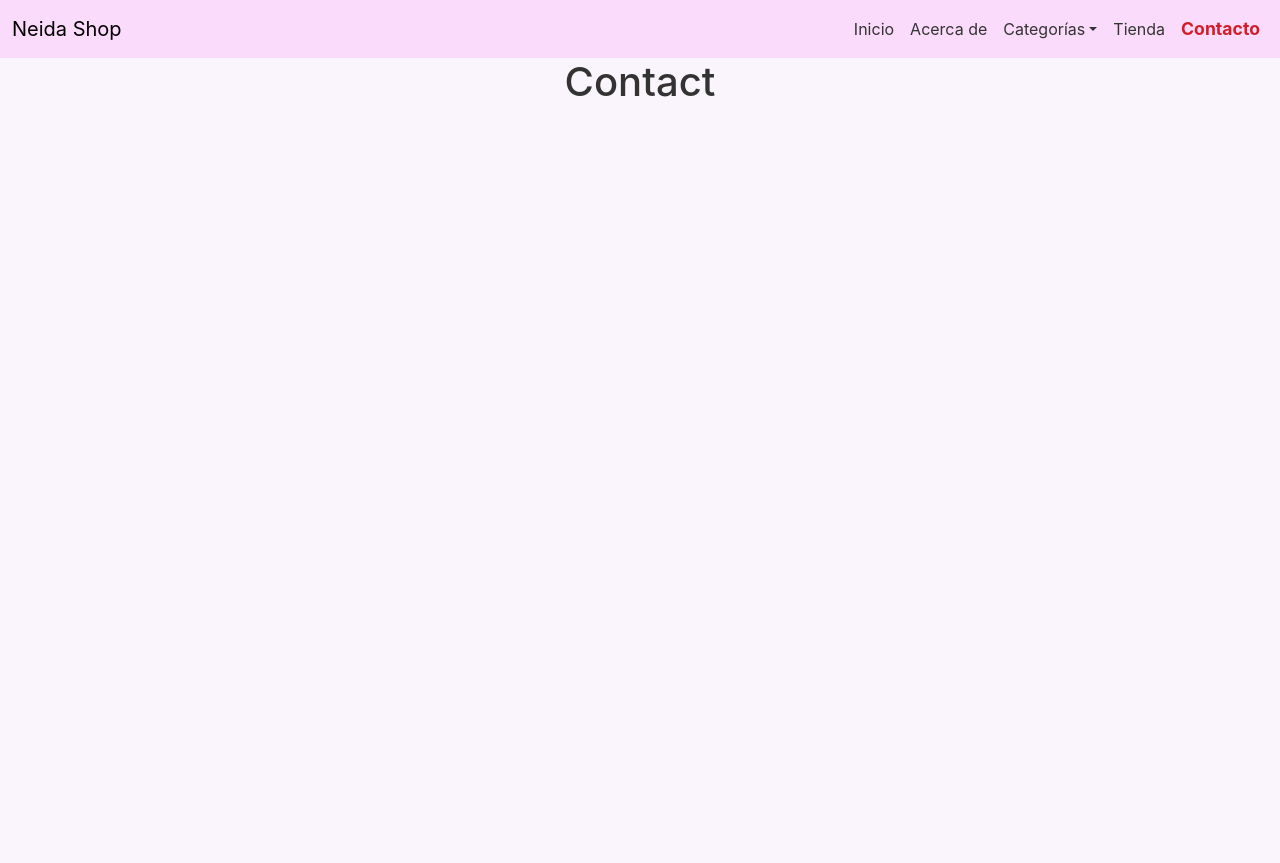
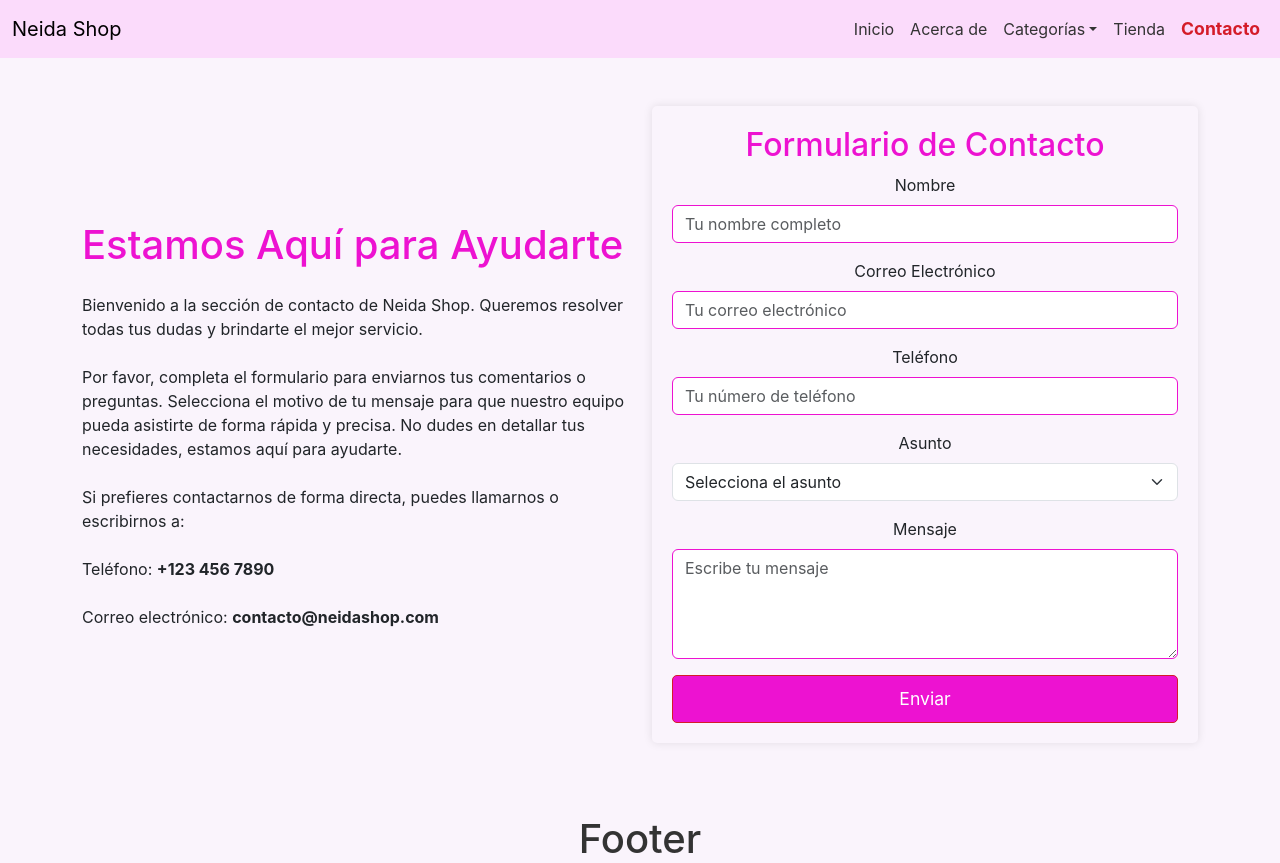
Before and after one commit to Codelium-team/neidashopoline_landingPage_1CTA, a React (Vite) app: page /contact in a window 1280 px wide. Before the commit the page ends 800 px from the top, so only its background shows below. Built offline with nearby package versions, Linux system fonts and the light colour scheme.

Commit message:
feat: :sparkles: ADD Agrega sección contacto
ADD Agrega sección contacto

```diff
--- a/src/App.jsx
+++ b/src/App.jsx
@@ -5,6 +5,7 @@ import Navbar from "./components/Navbar";
 import "bootstrap/dist/css/bootstrap.min.css";
 import "bootstrap/dist/js/bootstrap.bundle.min";
 import "./App.css";
+import Footer from "./components/Footer";
 
 function App() {
   return (
@@ -12,6 +13,7 @@ function App() {
       <Navbar />
 
       <AppRouter />
+      <Footer />
     </Router>
   );
 }
--- /dev/null
+++ b/src/components/Footer.jsx
@@ -0,0 +1,11 @@
+import React from "react";
+
+function Footer() {
+  return (
+    <>
+      <h1>Footer</h1>
+    </>
+  );
+}
+
+export default Footer;
--- /dev/null
+++ b/src/components/pages/Contact.css
@@ -0,0 +1,76 @@
+/* Apply color palette from :root */
+
+.text-primary-main {
+  color: var(--primary-main);
+}
+
+.text-dark {
+  color: var(--text-color-dark);
+}
+
+.text-light {
+  color: var(--text-color-light);
+}
+
+.form-control {
+  border: 1px solid var(--primary-main);
+}
+
+form {
+  background-color: var(--neutral-background);
+  padding: 20px;
+  border-radius: 5px;
+  box-shadow: 0 0 10px rgba(0, 0, 0, 0.1);
+}
+
+form input,
+form select,
+form textarea {
+  margin-bottom: 15px;
+}
+
+.row {
+  display: flex;
+  align-items: center;
+}
+
+/* Left Text Content */
+.left-text-content {
+  display: flex;
+  flex-direction: column;
+  justify-content: center;
+  align-items: flex-start;
+  height: 100%;
+}
+
+/* Optional: Add some margin for spacing */
+.left-text-content h1,
+.left-text-content p {
+  margin-bottom: 1.5rem;
+  text-align: left;
+}
+
+/* Contact Form Button */
+button.btn-primary-main {
+  background-color: var(--primary-main);
+  color: var(--text-color-light);
+  border: 1px solid var(--primary-dark);
+  padding: 10px 20px;
+  width: 100%;
+  cursor: pointer;
+  border-radius: 5px;
+  font-size: 1.1rem;
+  transition: background-color 0.3s ease;
+}
+
+button.btn-primary-main:hover {
+  background-color: var(--primary-dark);
+  border-color: var(--primary-main);
+}
+
+/* Additional padding for mobile responsiveness */
+@media (max-width: 767px) {
+  .col-md-6 {
+    margin-bottom: 20px;
+  }
+}
--- a/src/components/pages/Contact.jsx
+++ b/src/components/pages/Contact.jsx
@@ -1,11 +1,104 @@
 import React from "react";
+import "./Contact.css";
 
-function Contact() {
+const Contact = () => {
   return (
-    <>
-      <h1>Contact</h1>
-    </>
+    <div className="container my-5">
+      <div className="row">
+        {/* Left Side: Text Content */}
+        <div className="col-md-6 left-text-content">
+          <h1 className="text-primary-main">Estamos Aquí para Ayudarte</h1>
+          <p className="text-dark">
+            Bienvenido a la sección de contacto de Neida Shop. Queremos resolver
+            todas tus dudas y brindarte el mejor servicio.
+          </p>
+          <p className="text-dark">
+            Por favor, completa el formulario para enviarnos tus comentarios o
+            preguntas. Selecciona el motivo de tu mensaje para que nuestro
+            equipo pueda asistirte de forma rápida y precisa. No dudes en
+            detallar tus necesidades, estamos aquí para ayudarte.
+          </p>
+          <p className="text-dark">
+            Si prefieres contactarnos de forma directa, puedes llamarnos o
+            escribirnos a:
+          </p>
+          <p className="text-dark">
+            Teléfono: <strong>+123 456 7890</strong>
+          </p>
+          <p className="text-dark">
+            Correo electrónico: <strong>contacto@neidashop.com</strong>
+          </p>
+        </div>
+
+        {/* Right Side: Contact Form */}
+        <div className="col-md-6">
+          <form>
+            <h2 className="text-primary-main">Formulario de Contacto</h2>
+            <div className="mb-3">
+              <label htmlFor="nombre" className="form-label text-dark">
+                Nombre
+              </label>
+              <input
+                type="text"
+                className="form-control"
+                id="nombre"
+                placeholder="Tu nombre completo"
+              />
+            </div>
+            <div className="mb-3">
+              <label htmlFor="email" className="form-label text-dark">
+                Correo Electrónico
+              </label>
+              <input
+                type="email"
+                className="form-control"
+                id="email"
+                placeholder="Tu correo electrónico"
+              />
+            </div>
+            <div className="mb-3">
+              <label htmlFor="telefono" className="form-label text-dark">
+                Teléfono
+              </label>
+              <input
+                type="tel"
+                className="form-control"
+                id="telefono"
+                placeholder="Tu número de teléfono"
+              />
+            </div>
+            <div className="mb-3">
+              <label htmlFor="asunto" className="form-label text-dark">
+                Asunto
+              </label>
+              <select className="form-select" id="asunto">
+                <option value="">Selecciona el asunto</option>
+                <option value="pregunta">Pregunta</option>
+                <option value="sugerencia">Sugerencia</option>
+                <option value="problema">Problema</option>
+              </select>
+            </div>
+            <div className="mb-3">
+              <label htmlFor="mensaje" className="form-label text-dark">
+                Mensaje
+              </label>
+              <textarea
+                className="form-control"
+                id="mensaje"
+                rows="4"
+                placeholder="Escribe tu mensaje"
+              ></textarea>
+            </div>
+            <button type="submit" className="btn btn-primary-main">
+              Enviar
+            </button>
+          </form>
+
+          <div className="mt-4"></div>
+        </div>
+      </div>
+    </div>
   );
-}
+};
 
 export default Contact;
```
